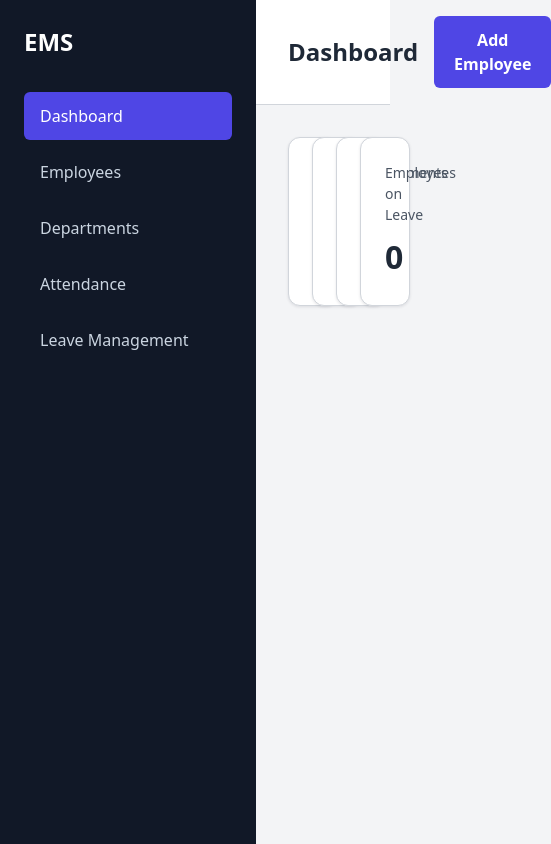
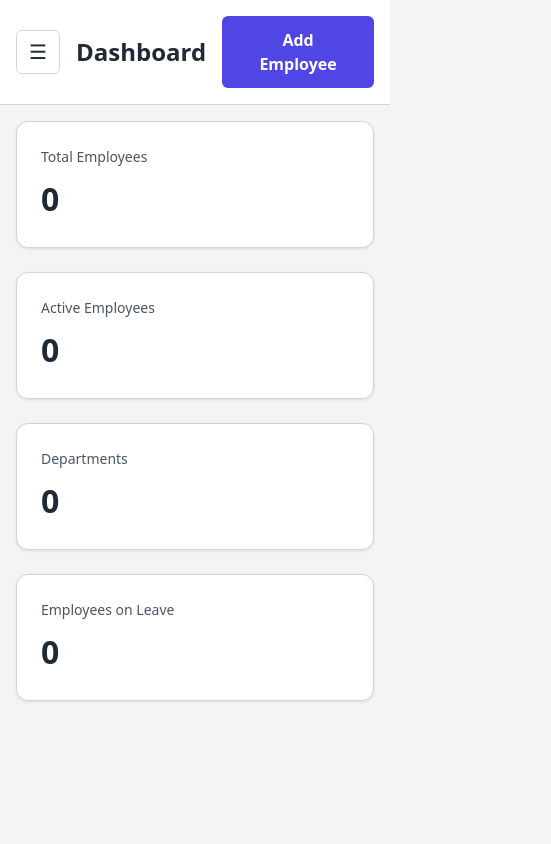
Before and after one commit to evamaina/employee-management-system, a plain HTML site: page index.html in a window 390 px wide. Shown: the whole page, 551 px wide, since content can reach past the window. Drawn offline with Linux system fonts and the light colour scheme.

Commit message:
style: make dashboard layout responsive

```diff
--- a/css/components.css
+++ b/css/components.css
@@ -50,3 +50,15 @@
   font-weight: 700;
   color: var(--color-text);
 }
+
+@media (max-width: 1100px) {
+  .stats-grid {
+    grid-template-columns: repeat(2, minmax(0, 1fr));
+  }
+}
+
+@media (max-width: 640px) {
+  .stats-grid {
+    grid-template-columns: 1fr;
+  }
+}
--- a/css/layout.css
+++ b/css/layout.css
@@ -12,6 +12,8 @@
   background-color: var(--color-sidebar-background);
   color: #ffffff;
   overflow-y: auto;
+  transition: transform 0.3s ease;
+  z-index: 100;
 }
 
 .sidebar nav {
@@ -67,3 +69,44 @@
 .dashboard {
   padding: 2rem;
 }
+
+@media (max-width: 768px) {
+  .sidebar {
+    transform: translateX(-100%);
+  }
+
+  .sidebar.is-open {
+    transform: translateX(0);
+  }
+
+  .main-content {
+    margin-left: 0;
+  }
+
+  .menu-toggle {
+    display: inline-flex;
+    align-items: center;
+    justify-content: center;
+    width: 2.75rem;
+    height: 2.75rem;
+    flex-shrink: 0;
+    border: 1px solid var(--color-border);
+    border-radius: var(--radius-small);
+    background-color: var(--color-surface);
+    color: var(--color-text);
+    font-size: 1.25rem;
+  }
+
+  .menu-toggle:focus-visible {
+  outline: 3px solid var(--color-primary);
+  outline-offset: 3px;
+  }
+
+  .topbar {
+    padding: 1rem;
+  }
+
+  .dashboard {
+    padding: 1rem;
+  }
+}
--- a/index.html
+++ b/index.html
@@ -11,7 +11,7 @@
   </head>
   <body>
     <div class="app-layout">
-      <aside class="sidebar">
+      <aside class="sidebar" id="sidebar">
         <h1>EMS</h1>
         <nav aria-label="Main navigation">
           <a href="#dashboard" class="active" aria-current="page">Dashboard</a>
@@ -27,6 +27,8 @@
             type="button"
             class="menu-toggle"
             aria-label="Open navigation menu"
+            aria-controls="sidebar"
+            aria-expanded="false"
           >
             <span aria-hidden="true">&#9776;</span>
           </button>
```
